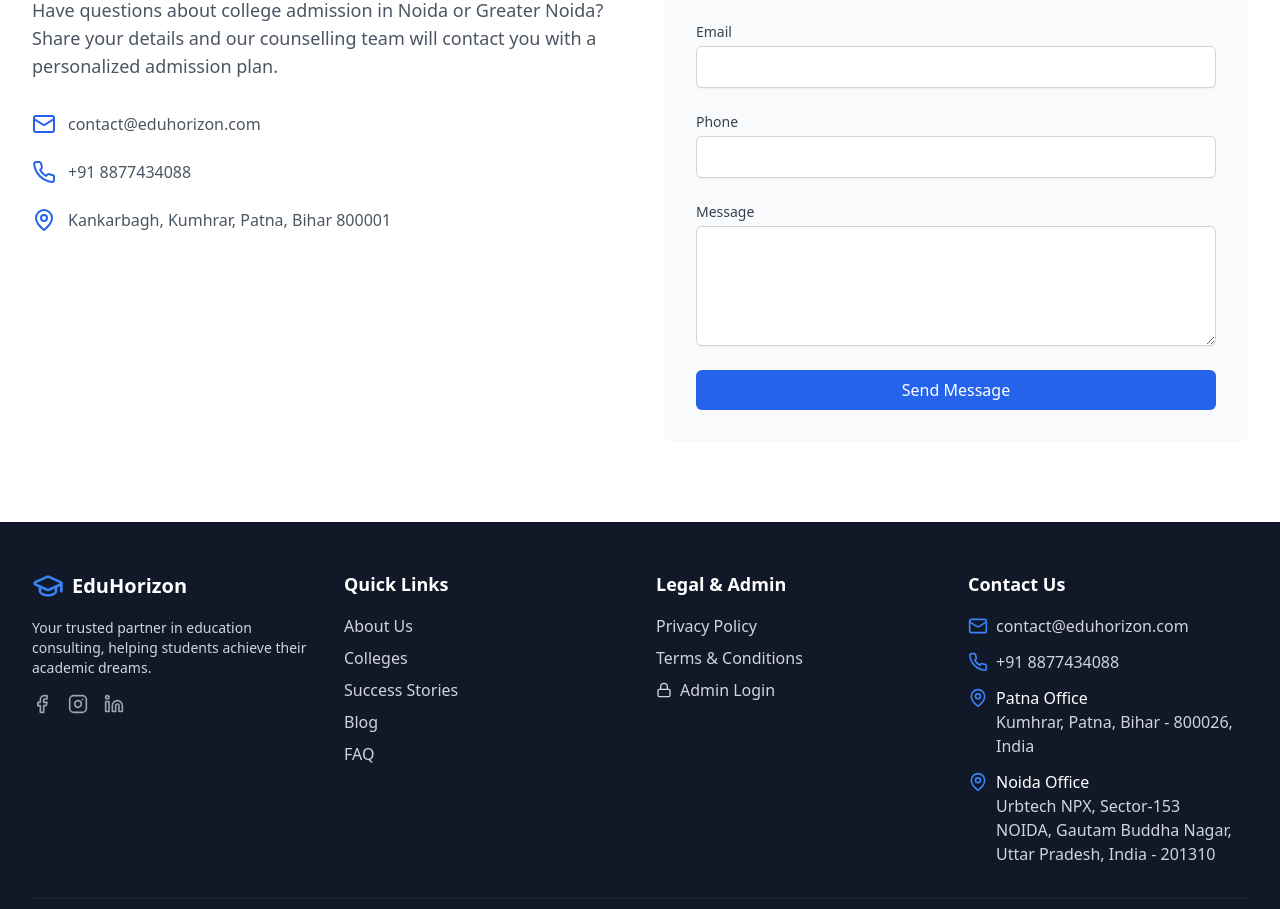
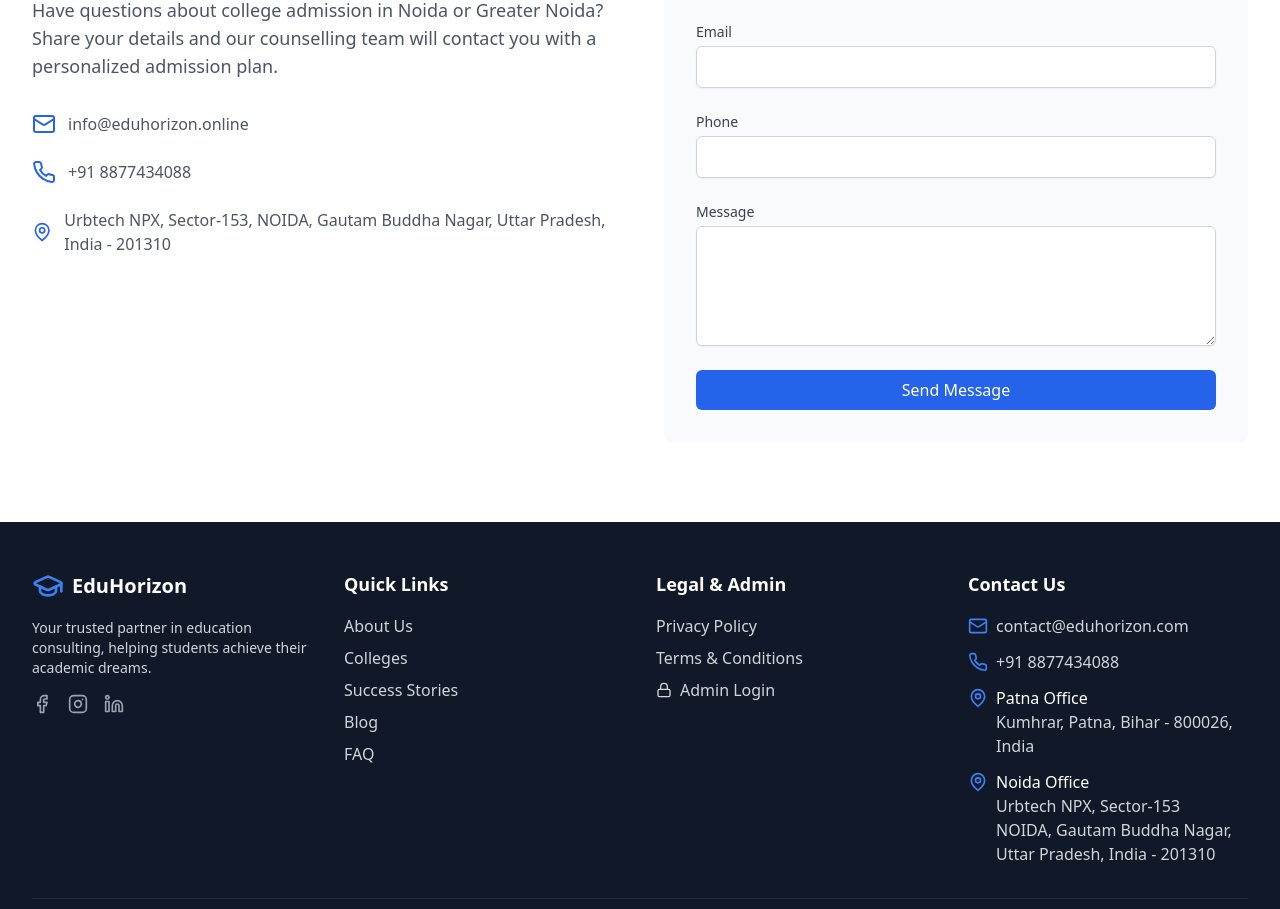
Before and after one commit to akshatansh/eduhorizon-consultancy, a React (Vite) app: page / in a window 1280 px wide. Shown: the part 4074-4983 px from the top of the page. Built offline with nearby package versions, Linux system fonts and the light colour scheme.

Commit message:
fix index html conflict

```diff
--- a/src/components/Contact.tsx
+++ b/src/components/Contact.tsx
@@ -70,7 +70,7 @@ export default function Contact() {
             <div className="mt-8 space-y-6">
               <div className="flex flex-col sm:flex-row sm:items-center gap-3">
                 <Mail className="h-6 w-6 text-blue-600" />
-                <span className="text-gray-600 break-words">contact@eduhorizon.com</span>
+                <span className="text-gray-600 break-words">info@eduhorizon.online</span>
               </div>
               <div className="flex flex-col sm:flex-row sm:items-center gap-3">
                 <Phone className="h-6 w-6 text-blue-600" />
@@ -78,7 +78,7 @@ export default function Contact() {
               </div>
               <div className="flex flex-col sm:flex-row sm:items-center gap-3">
                 <MapPin className="h-6 w-6 text-blue-600" />
-                <span className="text-gray-600 break-words">Kankarbagh, Kumhrar, Patna, Bihar 800001</span>
+                <span className="text-gray-600 break-words">Urbtech NPX, Sector-153, NOIDA, Gautam Buddha Nagar, Uttar Pradesh, India - 201310</span>
               </div>
             </div>
           </div>
```
